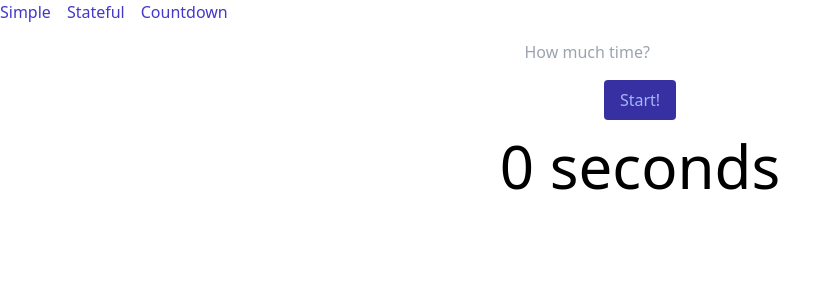
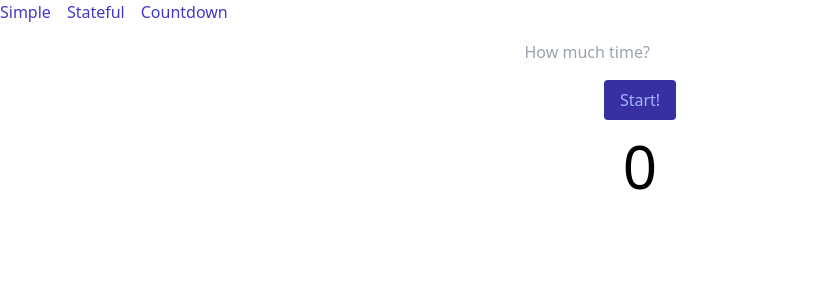
Before and after one commit to xXBricksquadXx/counter, a React (Create React App) app: page /countdown in a window 1280 px wide. Shown: the top 300 px of the page, without its empty margins (0-840 px from the left). Built offline with nearby package versions, Linux system fonts and the light colour scheme.

Commit message:
:dizzy: animate pulse

```diff
--- a/src/components/Countdown/index.js
+++ b/src/components/Countdown/index.js
@@ -26,7 +26,17 @@
   return (
     <>
       <Form submitHandler={handleSubmit} />
-      <p className="mt-4 text-6xl text-center">{timeRemaining} seconds</p>
+
+      {/* TODO: If timeRemaining < 3, make this text red. */}
+      <p
+        className={`mt-4 text-6xl text-center ${
+          timeRemaining <= 3 && timeRemaining > 0
+            ? "animate-ping text-red-500"
+            : ""
+        }`}
+      >
+        {timeRemaining}
+      </p>
     </>
   );
 };
```
